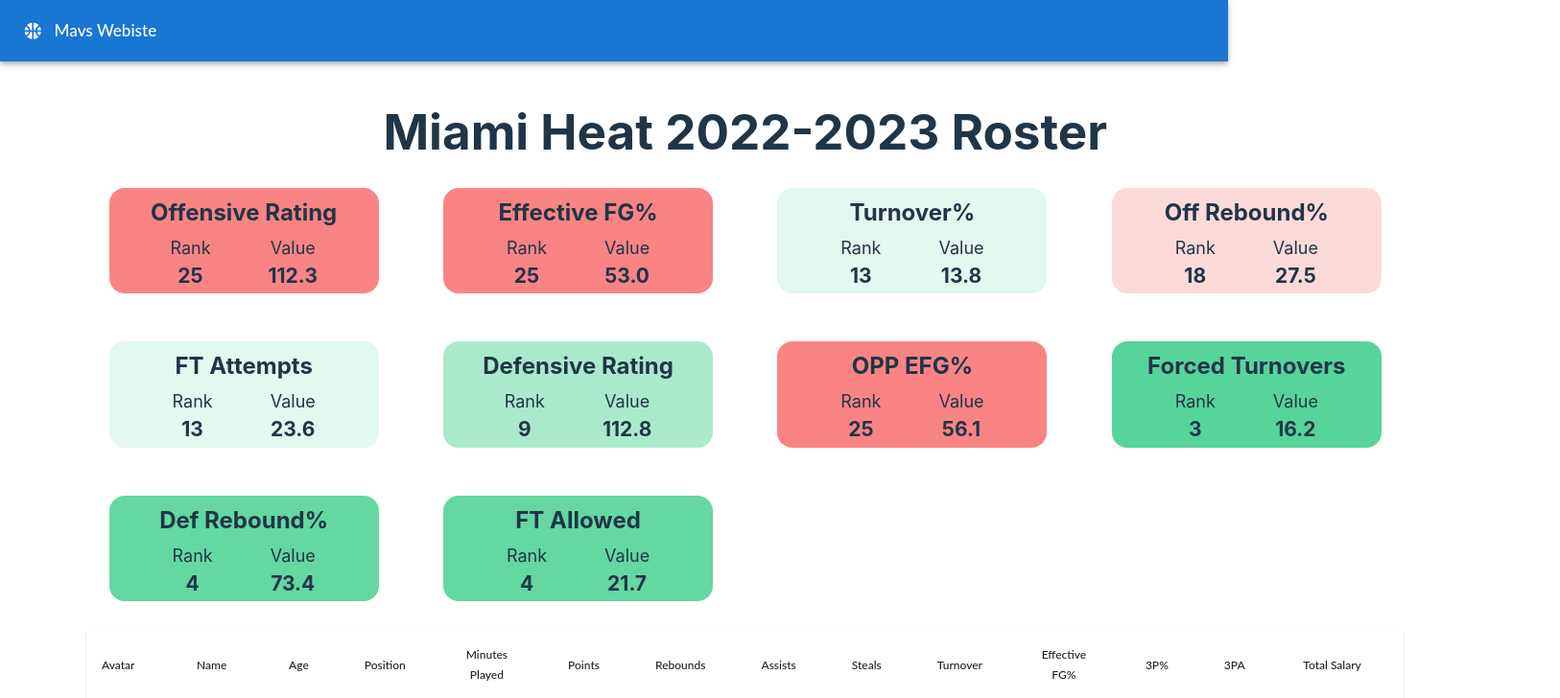
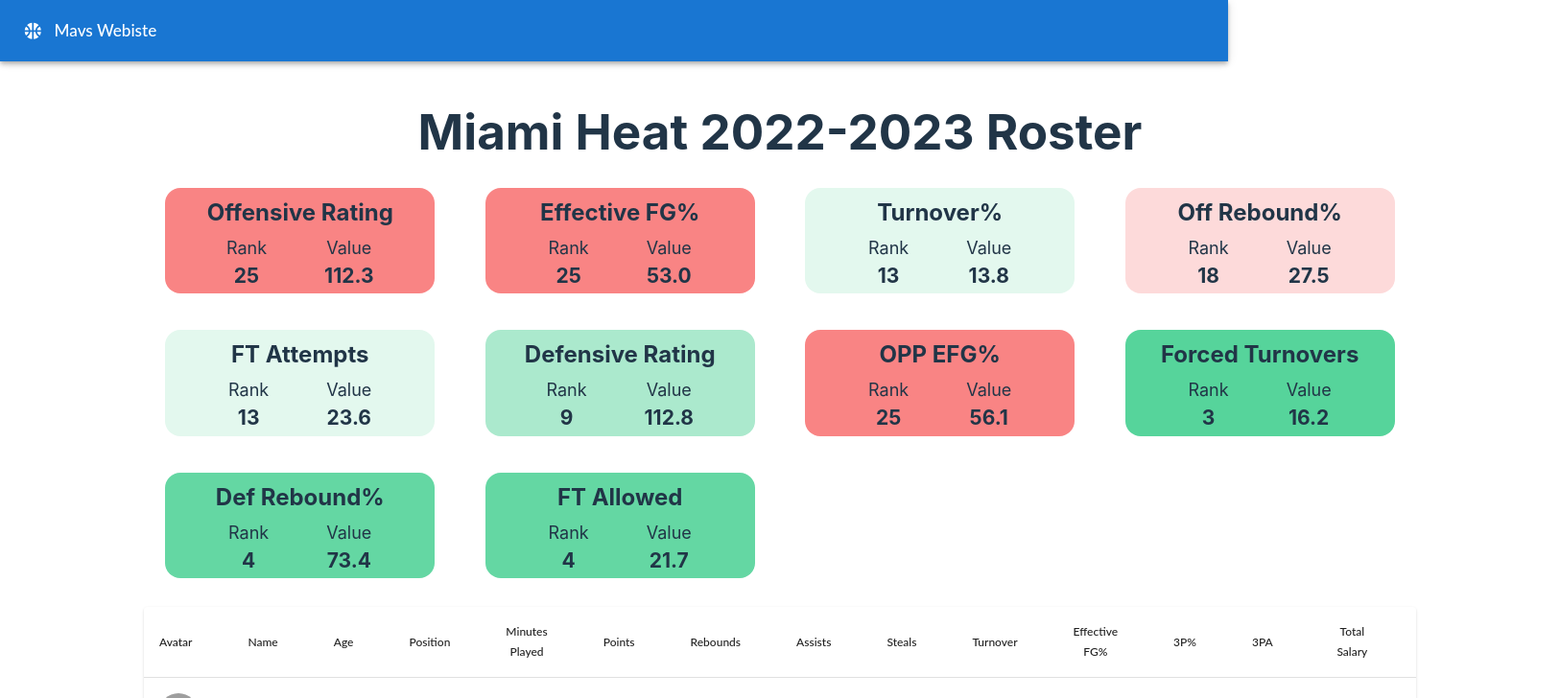
Before and after one commit to ikky311/Mavs-Website, a React (Vite) app: page / in a window 1280 px wide. Shown: the top 728 px of the page at 96% size, 1626 px wide, since content can reach past the window. Built offline with nearby package versions, Linux system fonts and the light colour scheme; grey boxes are pictures that could not be loaded.

Commit message:
Second Edit

```diff
--- a/src/components/rating.jsx
+++ b/src/components/rating.jsx
@@ -24,7 +24,7 @@
 
   return (
     <div style={{ width: '100%', maxWidth: '275px', margin: '0 auto', background: backgroundColor, padding: '3px', borderRadius: '16px', textAlign: 'center', marginBottom: '30px' }}>
-      <span style={{ display: 'inline-block' }}>
+      <span>
         <h3 style={{ fontSize: '24px', fontWeight: 'bold', margin: '5px' }}>
           {title}
         </h3>
--- a/src/components/salaryTable.jsx
+++ b/src/components/salaryTable.jsx
@@ -7,6 +7,7 @@
     return value.toLocaleString(undefined, {
       style: "currency",
       currency: "USD",
+      maximumFractionDigits: 0,
     });
   };
 
@@ -18,7 +19,7 @@
         </Typography>
 
         <TableContainer component={Paper}>
-          <Table style={{ width: '700px' }}> {/* Set the desired width for the table */}
+          <Table style={{ width: '700px' }}>
             <TableHead>
               <TableRow>
                 <TableCell align="center">Salary Year</TableCell>
--- a/src/components/scoutCollapsible.jsx
+++ b/src/components/scoutCollapsible.jsx
@@ -87,25 +87,25 @@
 
   return (
     <div>
+      <div>
+        <input type="text" value={newScout} onChange={handleScoutChange} placeholder="Enter Your Name" style={{width: '490px', height: '50px', fontSize: '18px', marginBottom: '10px', marginRight: '10px', borderWidth: 1, borderColor: "black"}}  />
+        <input type="text" value={newGame} onChange={handleGameChange} placeholder="Enter Event" style={{width: '490px', height: '50px', fontSize: '18px', borderWidth: 1, borderColor: "black"}}/>
+        <br />
+        <textarea rows="5" cols="50" value={newReport} onChange={handleInputChange} placeholder="Write Report Here" style={{width: '1000px', height: '250px', fontSize: '20px', borderWidth: 1, borderColor: "black"}}/>
+        <br />
+        <button onClick={handleAddReport} style={{fontSize: '20px', borderWidth: 1, borderColor: "black", marginBottom: '20px'}}>{editIndex !== null ? 'Update Report' : 'Add Report'}</button>
+      </div>
+
       {formattedReports.map((component, index) => (
         <div key={component.id}>
-          <button onClick={() => handleClick(Math.abs(collapsibleComponents.length - 1 - component.index))} style={{ width: '1200px', marginBottom: '10px', marginRight: '10px', borderWidth: 2, borderColor: "black"}} >
+          <button onClick={() => handleClick(Math.abs(collapsibleComponents.length - 1 - component.index))} style={{ width: '900px', marginBottom: '10px', marginTop: '10px', marginRight: '10px', borderWidth: 2, borderColor: "black"}} >
             {component.date} Report Written By {component.scout} at {component.event}
           </button>
-          <button onClick={() => handleEditReport(index)}  style={{ borderWidth: 2, borderColor: "black"}}>Edit</button>
+          <button onClick={() => handleEditReport(index)}  style={{ width: '100px',borderWidth: 2, borderColor: "black"}}>Edit</button>
           {component.active && <div>{component.report}</div>}
           {editIndex === index && <button onClick={() => handleDeleteReport(index)} style={{ borderWidth: 2, borderColor: "black", marginBottom: '10px'}}>Delete</button>}
         </div>
       ))}
-
-      <div>
-        <input type="text" value={newScout} onChange={handleScoutChange} placeholder="Enter Your Name" style={{width: '625px', height: '50px', fontSize: '18px', marginBottom: '10px', marginRight: '10px', borderWidth: 1, borderColor: "black"}}  />
-        <input type="text" value={newGame} onChange={handleGameChange} placeholder="Enter Event" style={{width: '625px', height: '50px', fontSize: '18px', borderWidth: 1, borderColor: "black"}}/>
-        <br />
-        <textarea rows="5" cols="50" value={newReport} onChange={handleInputChange} placeholder="Write Report Here" style={{width: '1275px', height: '250px', fontSize: '20px', borderWidth: 1, borderColor: "black"}}/>
-        <br />
-        <button onClick={handleAddReport} style={{fontSize: '20px', borderWidth: 1, borderColor: "black", marginBottom: '100px'}}>{editIndex !== null ? 'Update Report' : 'Add Report'}</button>
-      </div>
     </div>
   );
 };
--- a/src/components/teamSalary.jsx
+++ b/src/components/teamSalary.jsx
@@ -59,6 +59,7 @@
     return value.toLocaleString(undefined, {
       style: "currency",
       currency: "USD",
+      maximumFractionDigits: 0,
     });
   };
 
--- a/src/components/teamStats.jsx
+++ b/src/components/teamStats.jsx
@@ -52,23 +52,24 @@
   const renderTableRows = () => {
     return combinedData.map((list) => {
       if (list.unit === null || isNaN(list.unit)) {
-        return null; // Skip rendering the row when unit is null
+        return null;
       }
 
   const formatMoneyValue = (value) => {
     return value.toLocaleString(undefined, {
       style: "currency",
       currency: "USD",
+      maximumFractionDigits: 0,
     });
   };
 
       return (
           <TableRow key={list.nbaId}>
             <TableCell align="center">
-              <Avatar alt={list.name} src={list.photoUrl} /> {/* Add the Avatar component with the player's photo */}
+              <Avatar alt={list.name} src={list.photoUrl} />
             </TableCell>
             <TableCell align="center">
-            <Link to={`/players/${list.nbaId}`}>{list.name}</Link> {/* Add the Link component with the player's profile path */}
+            <Link to={`/players/${list.nbaId}`}>{list.name}</Link>
           </TableCell>
             <TableCell align="center">{list.age}</TableCell>
             <TableCell align="center">{list.position}</TableCell>
--- a/src/pages/playerOverview.jsx
+++ b/src/pages/playerOverview.jsx
@@ -53,7 +53,7 @@
   };
 
   return (
-    <div style={{ marginTop: "75px", marginLeft: "75px"}}>
+    <div style={{ marginTop: "75px", marginLeft: '150px', marginRight: '150px'}}>
       <Link to="/" style={{ textDecoration: 'none', fontSize: '18px' }}>
         &#8592; Return to Home Page
       </Link>
@@ -83,7 +83,6 @@
           )}
           {currentTab === 2 && (
             <div style={scoutingStyle}>
-              {/* Additional content for the Salary tab */}
               <PlayerScout PlayerData={playerData}/>
             </div>
           )}
--- a/src/pages/teamPage.jsx
+++ b/src/pages/teamPage.jsx
@@ -4,6 +4,7 @@
 import Rating from '../components/rating';
 import teamData from '../data/miamiHeat.json';
 import CollapsibleTable from '../components/teamSalary';
+import { Grid } from '@mui/material';
 
 const teamPage = () => {
   const filePath = "../data/miamiHeat.json";
@@ -12,27 +13,48 @@
   const formattedTitle = upper.replace(/([A-Z])/g, ' $1').trim();
 
   return (
-    <div style={{ marginTop: "75px", marginLeft: "90px", display: "flex", flexDirection: "column" }}>
+    <body style={{ marginTop: "75px", marginLeft: '150px', marginRight: '150px', display: "flex", flexDirection: "column" }}>
       <h1 style={{ textAlign: "center", marginBottom: "30px" }}>{formattedTitle} 2022-2023 Roster</h1>
-          <div style={{ display: 'grid', gridTemplateColumns: 'repeat(auto-fit, minmax(275px, 1fr))', gap: '20px' }}>
+      <Grid container spacing={1}>
+        <Grid item xs={10} sm={5} md={5} lg={3}>
           <Rating teamData={teamData} stat={'OFF RTG'} title={'Offensive Rating'} />
+        </Grid>
+        <Grid item xs={10} sm={5} md={5} lg={3}>
           <Rating teamData={teamData} stat={'EFG%'} title={'Effective FG%'} />
+        </Grid>
+        <Grid item xs={10} sm={5} md={5} lg={3}>
           <Rating teamData={teamData} stat={'TO%'} title={'Turnover%'} />
+        </Grid>
+        <Grid item xs={10} sm={5} md={5} lg={3}>
           <Rating teamData={teamData} stat={'OFF REB%'} title={'Off Rebound%'} />
+        </Grid>
+        <Grid item xs={10} sm={5} md={5} lg={3}>
           <Rating teamData={teamData} stat={'FTA'} title={'FT Attempts'} />
+        </Grid>
+
+        <Grid item xs={10} sm={5} md={5} lg={3}>
           <Rating teamData={teamData} stat={'DEF RTG'} title={'Defensive Rating'} />
+        </Grid>
+        <Grid item xs={10} sm={5} md={5} lg={3}>
           <Rating teamData={teamData} stat={'OPP EFG%'} title={'OPP EFG%'} />
+        </Grid>
+        <Grid item xs={10} sm={5} md={5} lg={3}>
           <Rating teamData={teamData} stat={'TURNOVERS FORCED'} title={'Forced Turnovers'} />
+        </Grid>
+        <Grid item xs={10} sm={5} md={5} lg={3}>
           <Rating teamData={teamData} stat={'DREB%'} title={'Def Rebound%'} />
+        </Grid>
+        <Grid item xs={10} sm={5} md={5} lg={3}>
           <Rating teamData={teamData} stat={'FTA ALLOWED'} title={'FT Allowed'} />
-          </div>
+        </Grid>
+      </Grid>
       <Teamstats teamData={teamData} />
-      <div>
+      <span style={{marginLeft: '-100px'}}>
         <h2 style={{textAlign: "center"}}>Salary Cap Over the Next Years</h2>
         <PieChart teamData={teamData} />
         <CollapsibleTable/>
-      </div>
-    </div>
+      </span>
+    </body>
   );
 };
 
```
Lines whose indentation alone changed are shown as unchanged.
